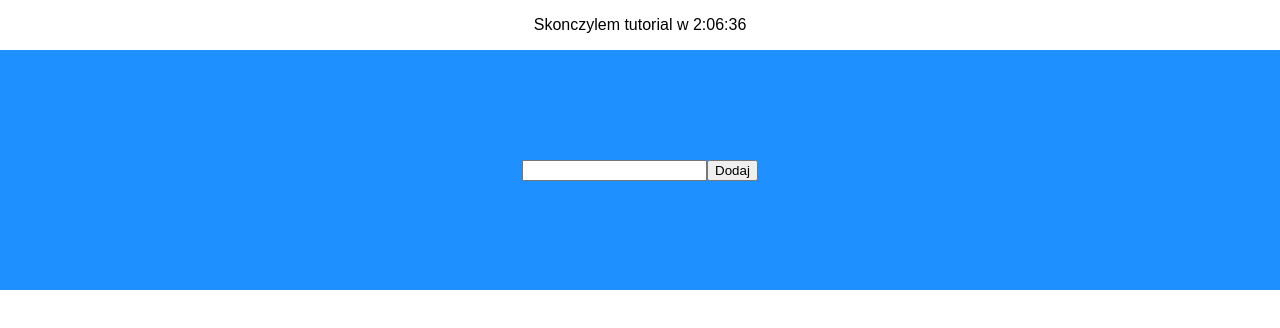
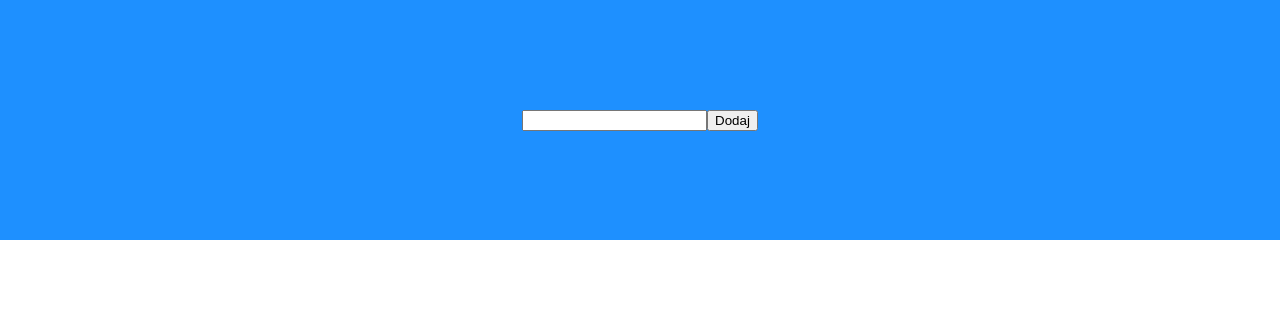
Before and after one commit to Ayawzer/React-TodoList, a React (Create React App) app: page / in a window 1280 px wide. Shown: the top 328 px of the page. Built offline with nearby package versions, Linux system fonts and the light colour scheme.

Commit message:
Update App.js

```diff
--- a/src/App.js
+++ b/src/App.js
@@ -1,19 +1,6 @@
 import styles from './App.module.css';
-// import { User } from './Users/UserComp';
-// import { users } from './Users/User';
-// import { planets } from './Planets/Planets';
-// import { Planet } from './Planets/PlanetsComp';
 import { useState } from 'react';
 import { Task } from './Tasks/Task';
-
-
-const TutorialEnd = () => {
-  const time = "2:06:36"; //Wpisz w ktorej minucie skonczyles tutorial ok
-  return (
-      <p>Skonczylem tutorial w {time} </p>
-  );
-}
-
 
 function App() {
  // sprobuj napsiac sam cala aplikacje todolist od nowa, oagarniasz logike wiec nie powinno byc problemow ok style tez sobie ogarnij gdzie jaki dac
@@ -48,7 +35,6 @@ function App() {
 
   return (
     <div className={styles.App}>
-      <TutorialEnd />
       <div className={styles.addTask}>
         <input type='text' onChange={changeHandler} />
         <button onClick={addNewTask} > Dodaj </button>
```
